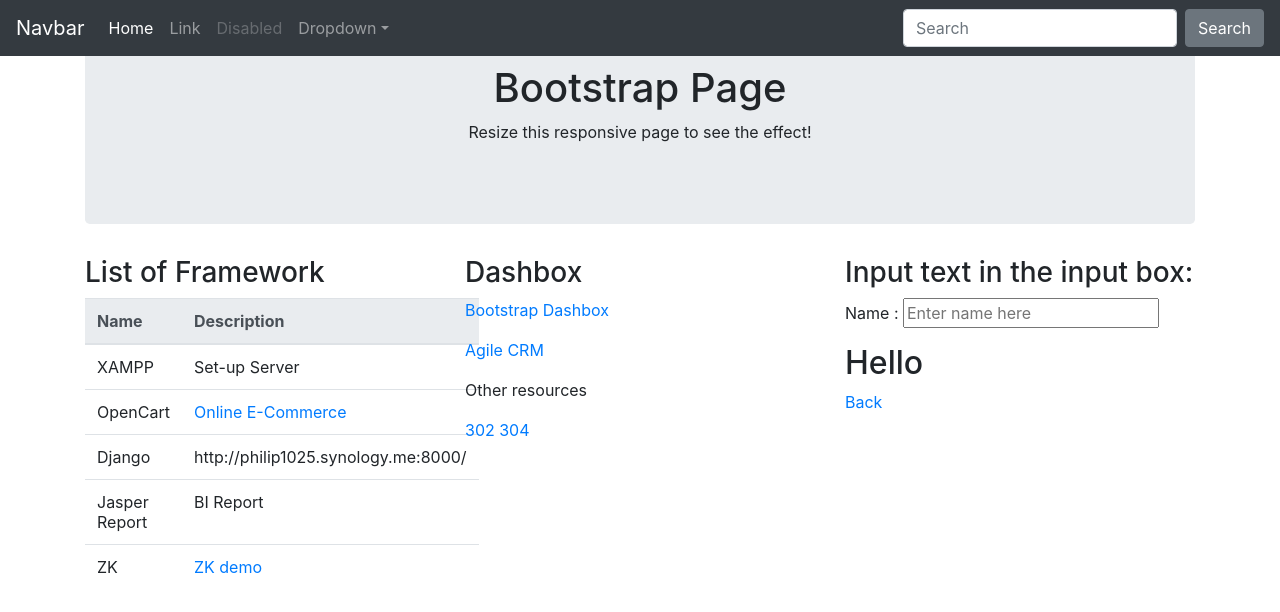
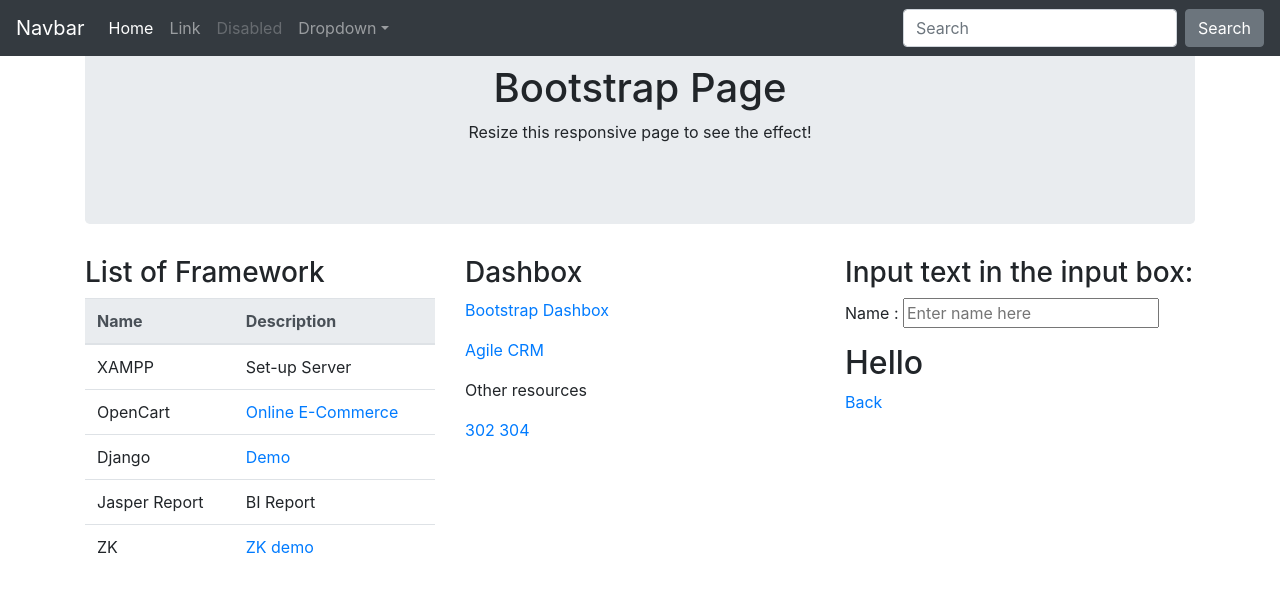
Before and after one commit to philiphui91/i, a Jekyll site: the page bootstrap.html, which Jekyll copies as it is, in a window 1280 px wide. Shown: the top 612 px of the page. Built offline with Jekyll 4.4.1, drawn with Linux system fonts in a browser that asks for light colours; nearby versions of some CDN libraries.

Commit message:
Update bootstrap.html

```diff
--- a/bootstrap.html
+++ b/bootstrap.html
@@ -77,7 +77,7 @@
 			  </tr>
 			  <tr>
 				<td>Django</td>
-				<td>http://philip1025.synology.me:8000/</td>
+				<td><a href="http://philip1025.synology.me:8000/" target="_blank">Demo</a> </td>
 			  </tr>
 			  <tr>
 				<td>Jasper Report</td>
```
